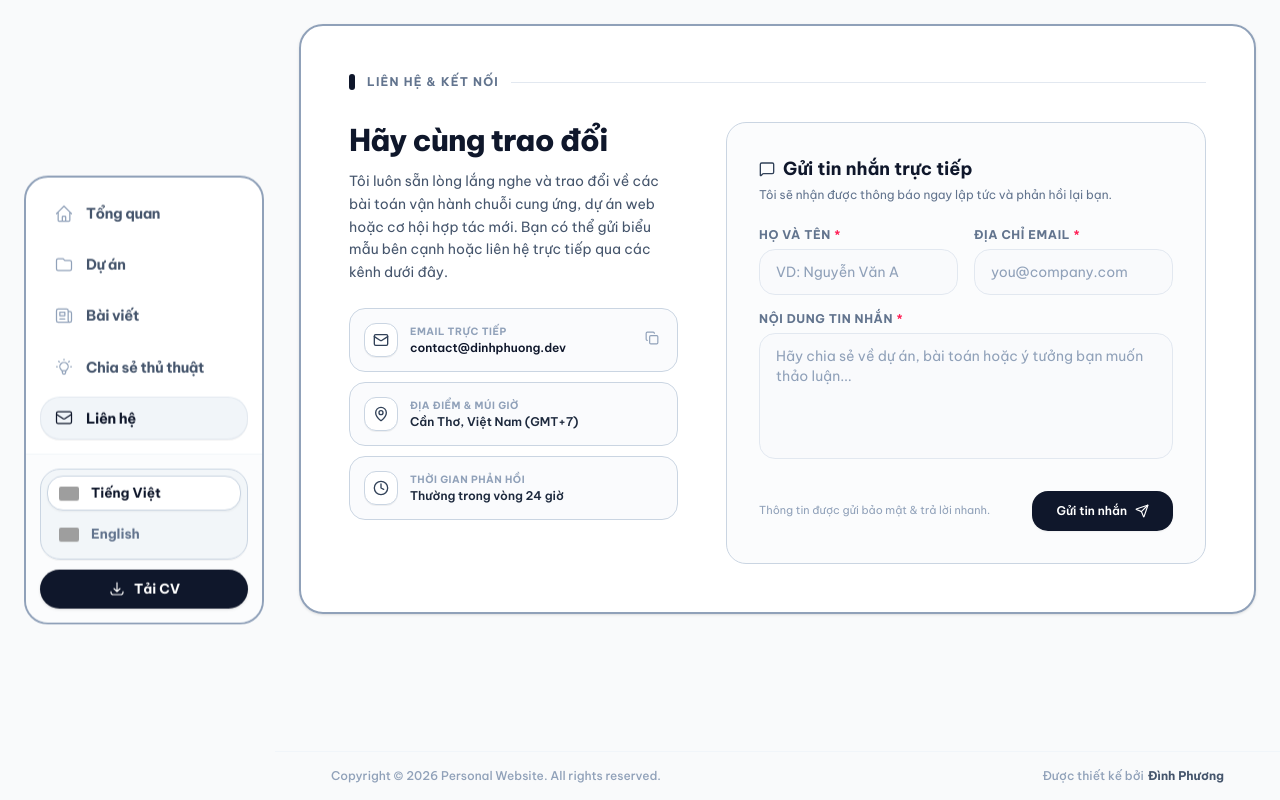
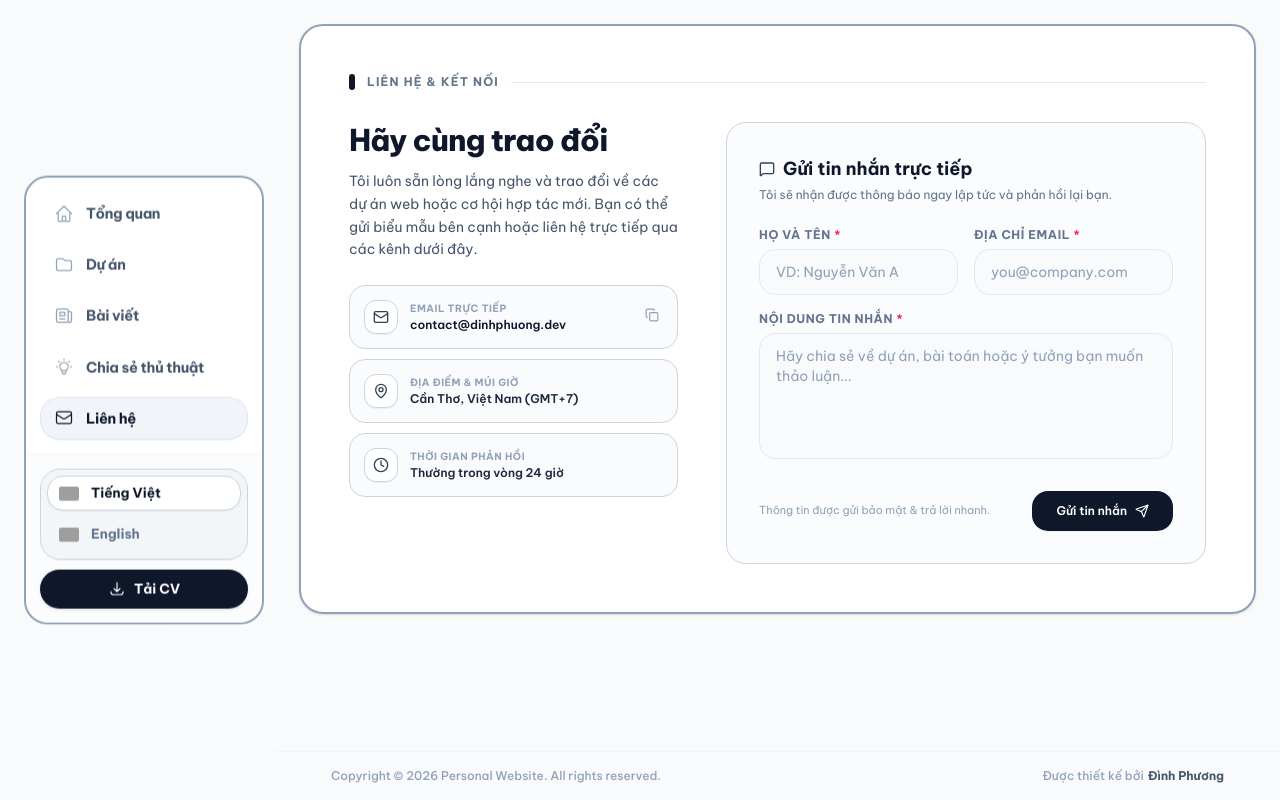
Before and after one commit to dinhphuong25/portfolio1, a Next.js app: page /contact in a window 1280 px wide. Built offline with nearby package versions, Linux system fonts and the light colour scheme; grey boxes are pictures that could not be loaded.

Commit message:
content(contact): remove van hanh chuoi cung ung from intro text

```diff
--- a/src/components/pages/ContactPageClient.tsx
+++ b/src/components/pages/ContactPageClient.tsx
@@ -71,8 +71,8 @@ export default function ContactPageClient() {
                                 </h2>
                                 <p className="text-sm text-slate-600 dark:text-slate-300 leading-relaxed font-normal">
                                     {isVi
-                                        ? "Tôi luôn sẵn lòng lắng nghe và trao đổi về các bài toán vận hành chuỗi cung ứng, dự án web hoặc cơ hội hợp tác mới. Bạn có thể gửi biểu mẫu bên cạnh hoặc liên hệ trực tiếp qua các kênh dưới đây."
-                                        : "I am always keen to discuss supply chain challenges, web development projects, or new professional opportunities. Feel free to use the form or reach out through my direct channels below."}
+                                        ? "Tôi luôn sẵn lòng lắng nghe và trao đổi về các dự án web hoặc cơ hội hợp tác mới. Bạn có thể gửi biểu mẫu bên cạnh hoặc liên hệ trực tiếp qua các kênh dưới đây."
+                                        : "I am always keen to discuss web development projects or new professional opportunities. Feel free to use the form or reach out through my direct channels below."}
                                 </p>
                             </div>
                         </Reveal>
```
